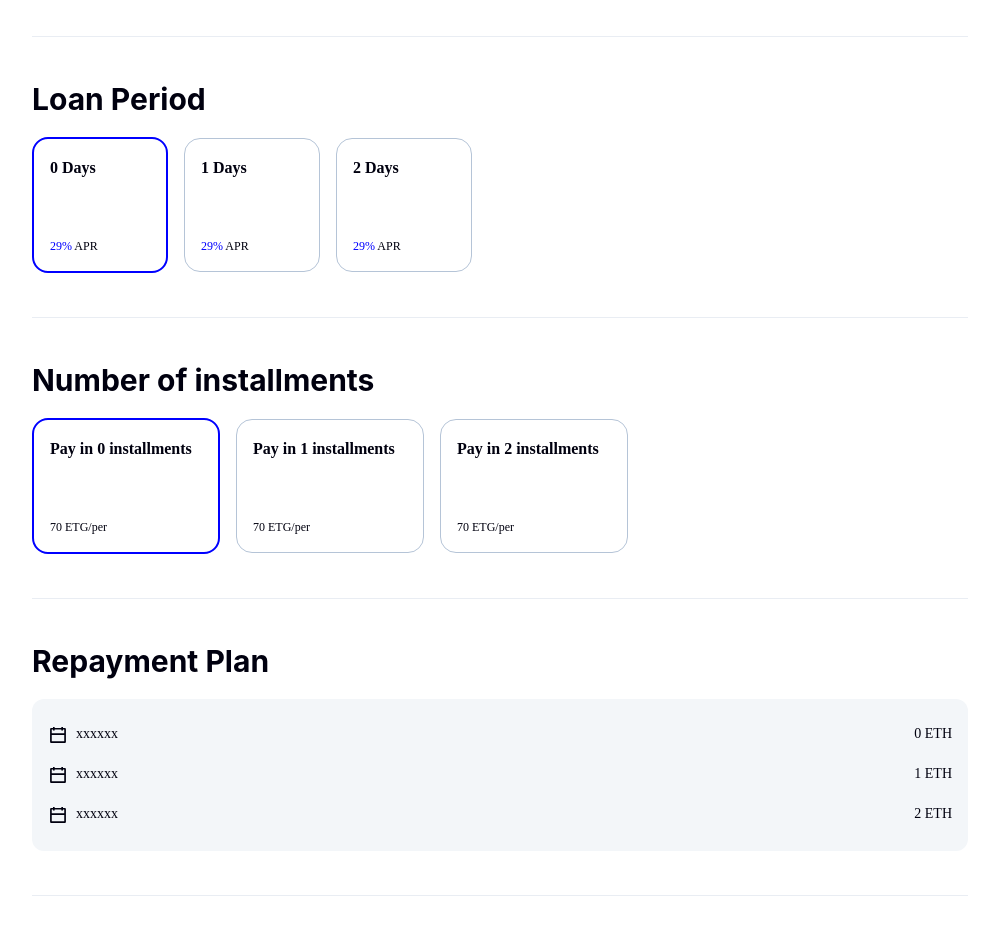
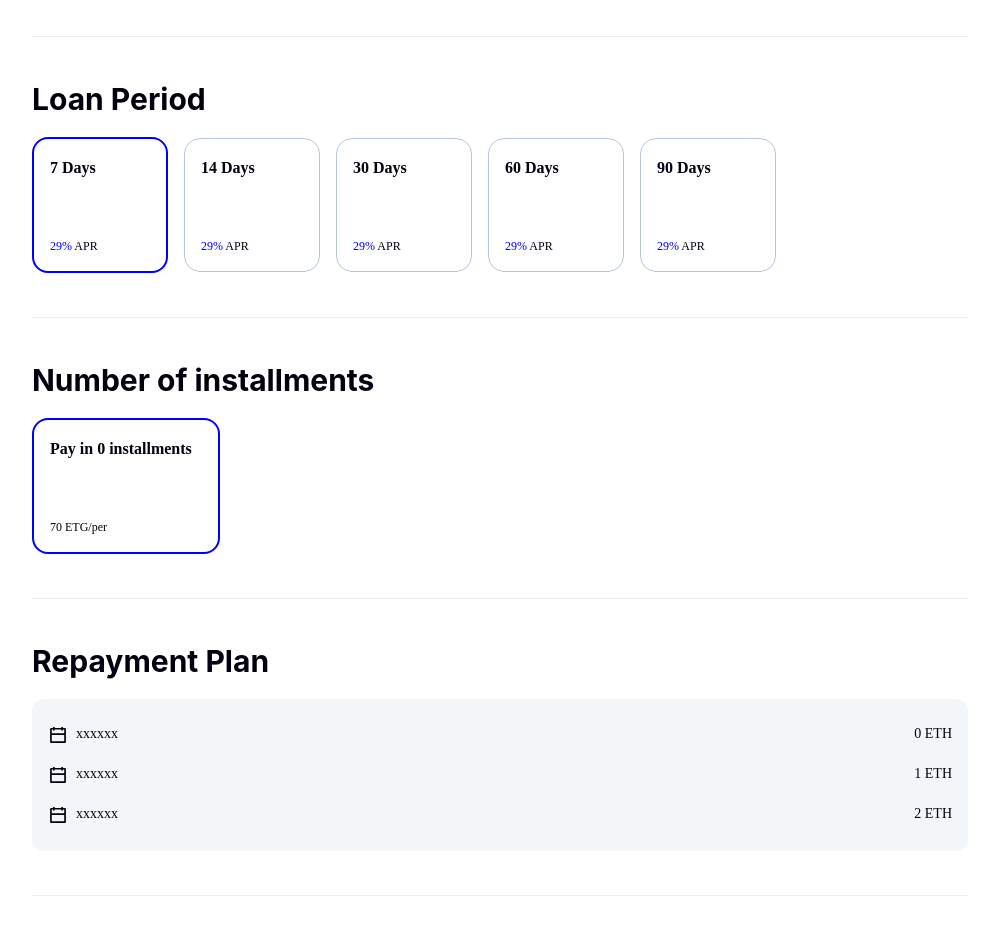
Before and after one commit to xbank-xiexueni/xbn, a React (Vite) app: page /asset/1 in a window 1280 px wide. Shown: the part 1440-2375 px from the top of the page, without its empty margins (140-1139 px from the left). Built offline with nearby package versions, Linux system fonts and the light colour scheme.

Commit message:
feat: UI

```diff
--- a/src/components/Table/EmptyTableComponent.tsx
+++ b/src/components/Table/EmptyTableComponent.tsx
@@ -16,7 +16,12 @@ const EmptyTableComponent: FunctionComponent<{
       <Flex justify={'center'} mb={4}>
         <Image src={icon || defaultEmptyIcon} />
       </Flex>
-      <Text color={COLORS.secondaryTextColor} mb={6}>
+      <Text
+        color={COLORS.secondaryTextColor}
+        mb={6}
+        fontSize='sm'
+        fontWeight={'700'}
+      >
         {description || 'no Data yet...'}
       </Text>
       {action && action()}
--- a/src/pages/Lend/components/ApproveEthButton.tsx
+++ b/src/pages/Lend/components/ApproveEthButton.tsx
@@ -30,6 +30,7 @@ import {
 
 import { TransactionContext } from '@/context/TransactionContext'
 import COLORS from '@/utils/Colors'
+import { UNIT } from '@/utils/constants'
 
 import IconClose from '@/assets/icon/icon-close.svg'
 import IconError from '@/assets/icon/icon-error.svg'
@@ -102,7 +103,7 @@ const ApproveEthButton: FunctionComponent<ButtonProps> = ({
             display={'flex'}
             justifyContent='space-between'
           >
-            <Text>Approve ETH</Text>
+            <Text>Approve {UNIT}</Text>
             <Image src={IconClose} onClick={onClose} cursor='pointer' />
           </ModalHeader>
           <ModalBody pb={6} px={0}>
--- a/src/pages/buy-nfts/Loans.tsx
+++ b/src/pages/buy-nfts/Loans.tsx
@@ -214,6 +214,7 @@ const Loans = () => {
                     title: '',
                     dataIndex: 'id',
                     key: 'id',
+                    fixedRight: true,
                     render: () => (
                       <Box px={3} bg='white' borderRadius={8}>
                         <Text
--- a/src/pages/buy-nfts/Market.tsx
+++ b/src/pages/buy-nfts/Market.tsx
@@ -170,7 +170,7 @@ const Market = () => {
               data={{}}
               key={item.id}
               onClick={() => {
-                navigate(`/asset/${item}`)
+                navigate(`/asset/${item.id}`)
               }}
             />
           ))}
--- a/src/pages/buy-nfts/NftAssetDetail.tsx
+++ b/src/pages/buy-nfts/NftAssetDetail.tsx
@@ -11,7 +11,6 @@ import {
   SliderFilledTrack,
   SliderThumb,
   SliderMark,
-  useRadioGroup,
   HStack,
   Highlight,
   VStack,
@@ -19,13 +18,13 @@ import {
   useDisclosure,
 } from '@chakra-ui/react'
 import range from 'lodash/range'
-import { useCallback, useContext, useState } from 'react'
+import { useCallback, useContext, useEffect, useState } from 'react'
 
 import TestImage from '@/assets/IMAGE.png'
 import { ConnectWalletModal } from '@/components'
 import { TransactionContext } from '@/context/TransactionContext'
 import COLORS from '@/utils/Colors'
-import { COLLATERALS } from '@/utils/constants'
+import { COLLATERALS, UNIT } from '@/utils/constants'
 
 import IconEth from '@/assets/icon/icon-eth.svg'
 import test from '@/assets/test-img.svg'
@@ -54,39 +53,32 @@ const NftAssetDetail = () => {
   )
   // const { id } = useParams()
   const [sliderValue, setSliderValue] = useState(COLLATERALS[4])
+
+  // loan periods
   const [
     periodOptions,
     // setPeriodOptions
-  ] = useState(['react', 'vue', 'svelte'])
+  ] = useState(['7', '14', '30', '60', '90'])
+  const [periodValue, setPeriodValue] = useState('7')
 
-  const {
-    getRootProps: getPeriodRootProps,
-    getRadioProps: getPeriodRadioProps,
-  } = useRadioGroup({
-    name: 'periodOptions',
-    defaultValue: 'react',
-    onChange: console.log,
-  })
-  const periodGroup = getPeriodRootProps()
+  // number of installments
+  const [installmentOptions, setInstallmentOptions] = useState(['1', '2', '3'])
+  const [installmentValue, setInstallmentValue] = useState('1')
 
-  const [
-    installmentOptions,
-    // setInstallmentOptions
-  ] = useState(['react', 'vue', 'svelte'])
-
-  const {
-    getRootProps: getInstallmentRootProps,
-    getRadioProps: getInstallmentRadioProps,
-  } = useRadioGroup({
-    name: 'installmentOptions',
-    defaultValue: 'react',
-    onChange: console.log,
-  })
-  const installmentGroup = getInstallmentRootProps()
+  useEffect(() => {
+    if (periodValue === '7') {
+      setInstallmentOptions(['1'])
+      return
+    }
+    if (periodValue === '14') {
+      setInstallmentOptions(['1', '2'])
+      return
+    }
+    setInstallmentOptions(['1', '2', '3'])
+  }, [periodValue])
 
   const handleClickPay = useCallback(() => {
     interceptFn(() => {
-      //
       console.log('点击 down payment')
     })
   }, [interceptFn])
@@ -199,18 +191,20 @@ const NftAssetDetail = () => {
 
         {/* Loan Period */}
         <LabelComponent label='Loan Period'>
-          <HStack {...periodGroup} gap={4}>
-            {periodOptions.map((value, index) => {
-              const radio = getPeriodRadioProps({ value })
+          <HStack gap={4}>
+            {periodOptions.map((value) => {
               return (
                 <Flex
                   key={value}
                   w={`${100 / periodOptions.length}%`}
                   maxW={136}
                 >
-                  <RadioCard {...radio}>
+                  <RadioCard
+                    onClick={() => setPeriodValue(value)}
+                    isActive={value === periodValue}
+                  >
                     <Text fontWeight={700} mb='58px'>
-                      {index} Days
+                      {value} Days
                     </Text>
                     <Text
                       fontWeight={500}
@@ -233,16 +227,18 @@ const NftAssetDetail = () => {
 
         {/* Number of installments */}
         <LabelComponent label='Number of installments'>
-          <HStack {...installmentGroup} gap={4}>
+          <HStack gap={4}>
             {installmentOptions.map((value, index) => {
-              const radio = getInstallmentRadioProps({ value })
               return (
                 <Flex
                   key={value}
                   w={`${100 / installmentOptions.length}%`}
                   maxW={188}
                 >
-                  <RadioCard {...radio}>
+                  <RadioCard
+                    onClick={() => setInstallmentValue(value)}
+                    isActive={value === installmentValue}
+                  >
                     <Text fontWeight={700} mb='58px'>
                       Pay in {index} installments
                     </Text>
@@ -284,22 +280,22 @@ const NftAssetDetail = () => {
             {/* Commodity price */}
             <Flex justify={'space-between'}>
               <Text color={COLORS.secondaryTextColor}>Commodity price</Text>
-              <Text color={COLORS.secondaryTextColor}>xxx ETH</Text>
+              <Text color={COLORS.secondaryTextColor}>xxx {UNIT}</Text>
             </Flex>
             {/* Down payment */}
             <Flex justify={'space-between'}>
               <Text color={COLORS.secondaryTextColor}>Down payment</Text>
-              <Text color={COLORS.secondaryTextColor}>xxx ETH</Text>
+              <Text color={COLORS.secondaryTextColor}>xxx {UNIT}</Text>
             </Flex>
             {/* Loan amount */}
             <Flex justify={'space-between'}>
               <Text color={COLORS.secondaryTextColor}>Loan amount</Text>
-              <Text color={COLORS.secondaryTextColor}>xxx ETH</Text>
+              <Text color={COLORS.secondaryTextColor}>xxx {UNIT}</Text>
             </Flex>
             {/* Interest fee */}
             <Flex justify={'space-between'}>
               <Text color={COLORS.secondaryTextColor}>Interest fee</Text>
-              <Text color={COLORS.secondaryTextColor}>xxx ETH</Text>
+              <Text color={COLORS.secondaryTextColor}>xxx {UNIT}</Text>
             </Flex>
             <Divider color={COLORS.borderColor} />
             {/* Total repayment */}
@@ -308,7 +304,7 @@ const NftAssetDetail = () => {
                 Total repayment
               </Text>
               <Text fontSize={'md'} fontWeight='bold'>
-                xxx ETH
+                xxx {UNIT}
               </Text>
             </Flex>
             {/* Floor breakeven */}
@@ -317,7 +313,7 @@ const NftAssetDetail = () => {
                 Floor breakeven
               </Text>
               <Text fontSize={'md'} fontWeight='bold'>
-                xxx ETH
+                xxx {UNIT}
               </Text>
             </Flex>
           </Flex>
@@ -331,7 +327,7 @@ const NftAssetDetail = () => {
           w='100%'
           onClick={handleClickPay}
         >
-          <Text fontWeight={'400'}>Down payment</Text>&nbsp;20 ETH
+          <Text fontWeight={'400'}>Down payment</Text>&nbsp;20 {UNIT}
         </Button>
       </Box>
 
--- a/src/pages/buy-nfts/components/BelongToCollection.tsx
+++ b/src/pages/buy-nfts/components/BelongToCollection.tsx
@@ -9,6 +9,7 @@ import {
 import { type FunctionComponent } from 'react'
 
 import COLORS from '@/utils/Colors'
+import { UNIT } from '@/utils/constants'
 
 import IconVerified from '@/assets/icon/icon-verified-fill.svg'
 
@@ -47,7 +48,8 @@ const BelongToCollection: FunctionComponent<
           </Flex>
 
           <Text fontSize={'18px'} fontWeight='bold'>
-            {price}ETH
+            {price}
+            {UNIT}
           </Text>
         </Box>
       </Flex>
--- a/src/pages/buy-nfts/components/PlanItem.tsx
+++ b/src/pages/buy-nfts/components/PlanItem.tsx
@@ -1,4 +1,6 @@
 import { Flex, Image, Text } from '@chakra-ui/react'
+
+import { UNIT } from '@/utils/constants'
 
 import IconCalendar from '@/assets/icon/icon-calendar.svg'
 
@@ -15,7 +17,9 @@ const PlanItem: FunctionComponent<{ label: string; value: string }> = ({
         &nbsp;&nbsp;
         <Text fontSize={'sm'}>{label}</Text>
       </Flex>
-      <Text fontSize={'sm'}>{value} ETH</Text>
+      <Text fontSize={'sm'}>
+        {value} {UNIT}
+      </Text>
     </Flex>
   )
 }
--- a/src/pages/buy-nfts/components/RadioCard.tsx
+++ b/src/pages/buy-nfts/components/RadioCard.tsx
@@ -1,39 +1,31 @@
-import { Box, useRadio, type UseRadioProps } from '@chakra-ui/react'
-import { type FunctionComponent, type ReactNode } from 'react'
+import { Box, type BoxProps } from '@chakra-ui/react'
+import { type FunctionComponent } from 'react'
 
 import COLORS from '@/utils/Colors'
 
-const RadioCard: FunctionComponent<
-  UseRadioProps & { children?: ReactNode }
-> = ({ ...props }) => {
-  const { getInputProps, getCheckboxProps } = useRadio(props)
+type RadioCardProps = {
+  isActive?: boolean
+}
 
-  const input = getInputProps()
-  const checkbox = getCheckboxProps()
-
+const RadioCard: FunctionComponent<BoxProps & RadioCardProps> = ({
+  children,
+  isActive,
+  ...props
+}) => {
   return (
-    <Box as='label' w='100%'>
-      <input {...input} />
     <Box
-        {...checkbox}
+      {...props}
+      w='100%'
       cursor='pointer'
-        borderWidth='1px'
+      borderWidth={isActive ? '2px' : '1px'}
       borderRadius='16'
-        borderColor={COLORS.tipTextColor}
-        _checked={{
-          borderColor: COLORS.primaryColor,
-          borderWidth: '2px',
-          _hover: {
-            borderColor: COLORS.primaryColor,
-          },
-        }}
+      borderColor={isActive ? COLORS.primaryColor : COLORS.tipTextColor}
       _hover={{
-          borderColor: COLORS.textColor,
+        borderColor: isActive ? COLORS.primaryColor : COLORS.textColor,
       }}
       p={4}
     >
-        {props?.children}
-      </Box>
+      {children}
     </Box>
   )
 }
--- a/src/utils/constants.ts
+++ b/src/utils/constants.ts
@@ -10,6 +10,8 @@ export const SUB_RESPONSIVE_MAX_W = {
   md: 768,
   sm: '85%',
 }
+
+export const UNIT = 'ETH'
 
 export const LP_BASE_RATE: Record<string, number> = {
   '7-10': 11,
```
Also changed, not shown: src/components/Table/Table.tsx (+11 -0 lines). Lines whose indentation alone changed are shown as unchanged.
